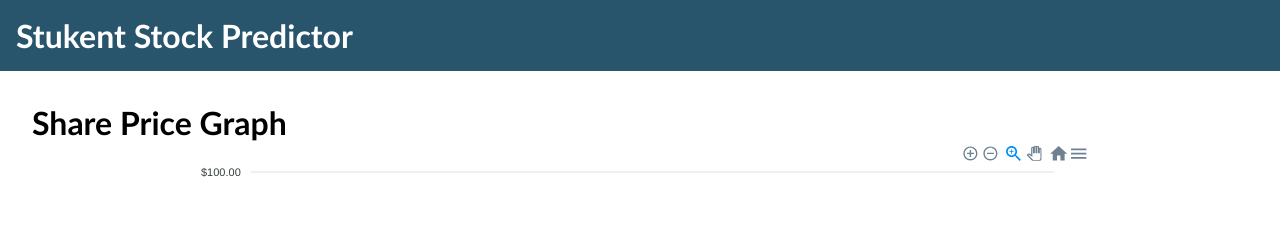
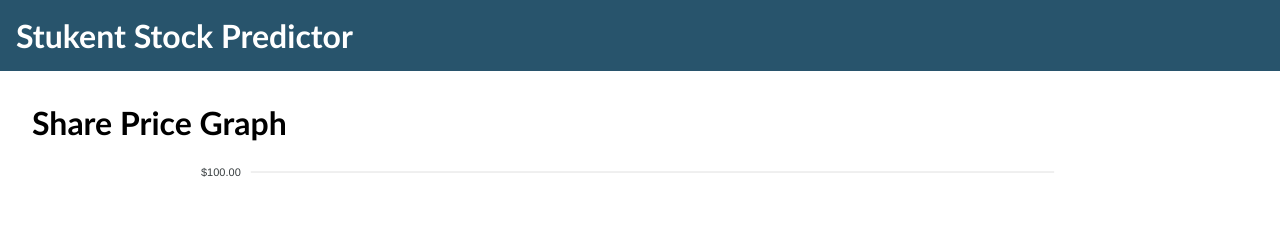
Before and after one commit to SoshJam/stukent-stock-predictor, a React (Create React App) app: page / in a window 1280 px wide. Shown: the top 232 px of the page. Built offline with nearby package versions, Linux system fonts and the light colour scheme.

Commit message:
Removed Line Chart toolbar

```diff
--- a/src/components/LineChart.js
+++ b/src/components/LineChart.js
@@ -145,7 +145,10 @@
             <Chart
                 options={{
                     chart: {
-                        id: "prices"
+                        id: "prices",
+                        toolbar: {
+                            show: false
+                        }
                     },
                     xaxis: {
                         categories: this.state.chartDates
@@ -166,7 +169,7 @@
                                 return "$" + value.toFixed(2);
                             }
                         },
-                    },
+                    }
                 }}
                 series={this.state.chartData}
                 type="line"
```
